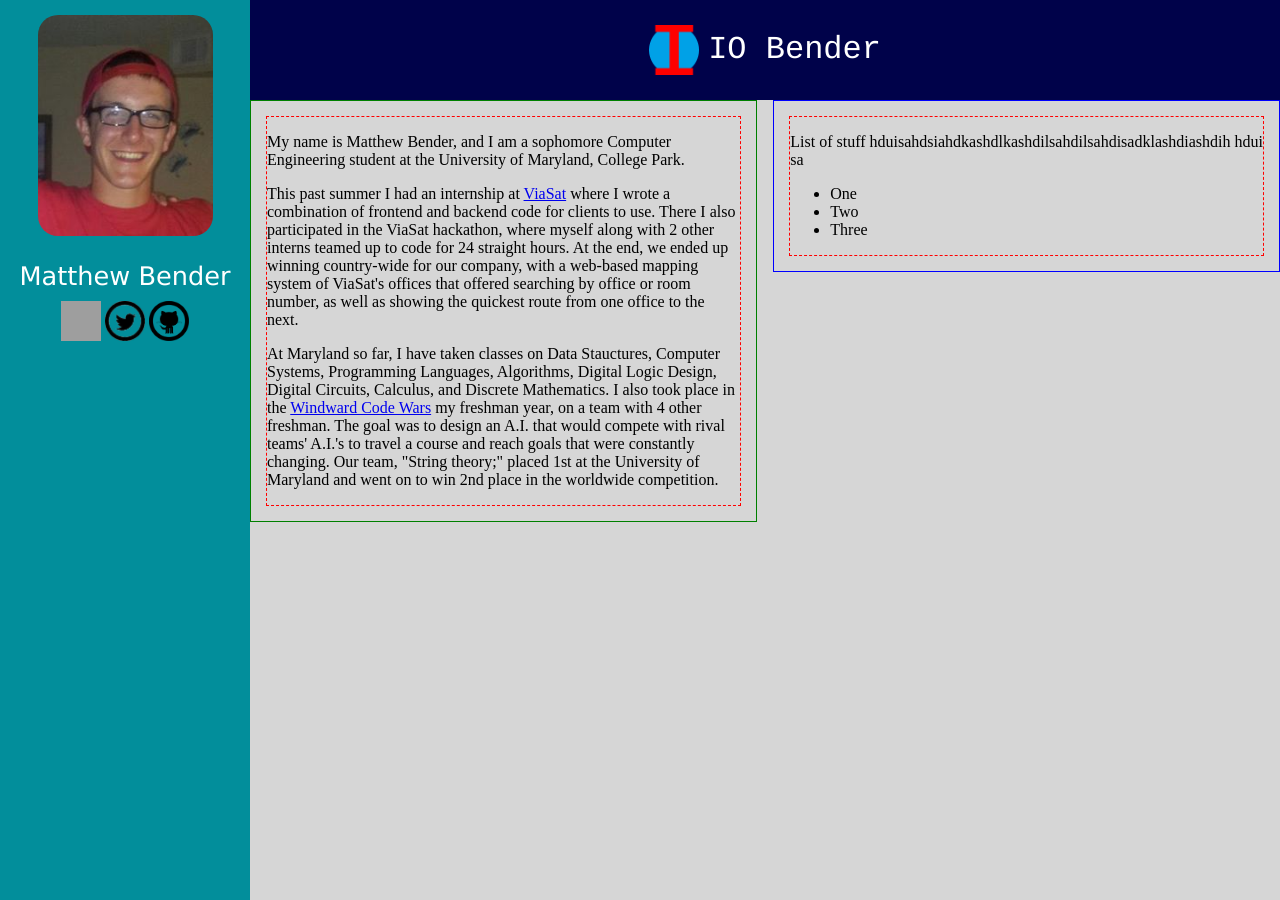
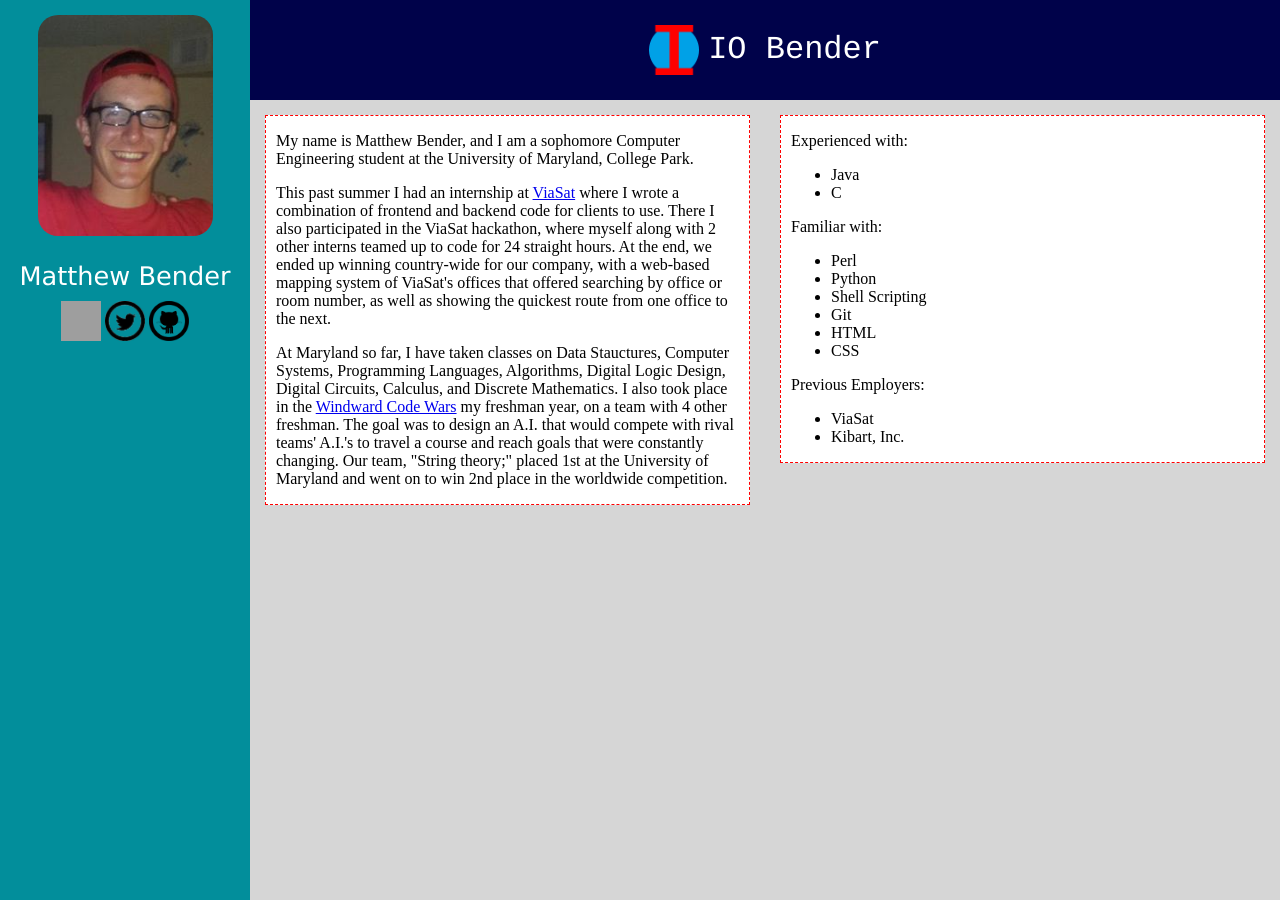
Before and after one commit to iobender/IOBender, a PHP site: page /dev/index.html in a window 1280 px wide. Run offline with PHP 8.4, Linux system fonts and the light colour scheme; grey boxes are pictures that could not be loaded.

Commit message:
Added list content for languages and jobs

```diff
--- a/dev/index.css
+++ b/dev/index.css
@@ -49,23 +49,25 @@ div {
 }
 
 #content-text-wrapper {
-	border: 1px green solid;
-	width: 49%;
+	width: 50%;
 	float: left;
 }
 
 #content-text {
 	border: 1px red dashed;
 	margin: 15px;
+	padding: 0 10px;
+	background-color: white;
 }
 
 #content-list-wrapper {
-	border: 1px blue solid;
-	width: 49%;
+	width: 50%;
 	float: right;
 }
 
 #content-list {
 	border: 1px red dashed;
 	margin: 15px;
+	padding: 0 10px;
+	background-color: white;
 }
--- a/dev/index.html
+++ b/dev/index.html
@@ -28,11 +28,24 @@
 		</div></div>
 
 		<div id="content-list-wrapper"><div id="content-list">
-			<p>List of stuff hduisahdsiahdkashdlkashdilsahdilsahdisadklashdiashdih hdui sa</p>
+			<p>Experienced with:<p>
 			<ul>
-				<li>One</li>
-				<li>Two</li>
-				<li>Three</li>
+				<li>Java</li>
+				<li>C</li>
+			</ul>
+			<p>Familiar with:</p>
+			<ul>
+				<li>Perl</li>
+				<li>Python</li>
+				<li>Shell Scripting</li>
+				<li>Git</li>
+				<li>HTML</li>
+				<li>CSS</li>
+			</ul>
+			<p>Previous Employers:</p>
+			<ul>
+				<li>ViaSat</li>
+				<li>Kibart, Inc.</li>
 			</ul>
 		</div></div>
 	</div>
```
